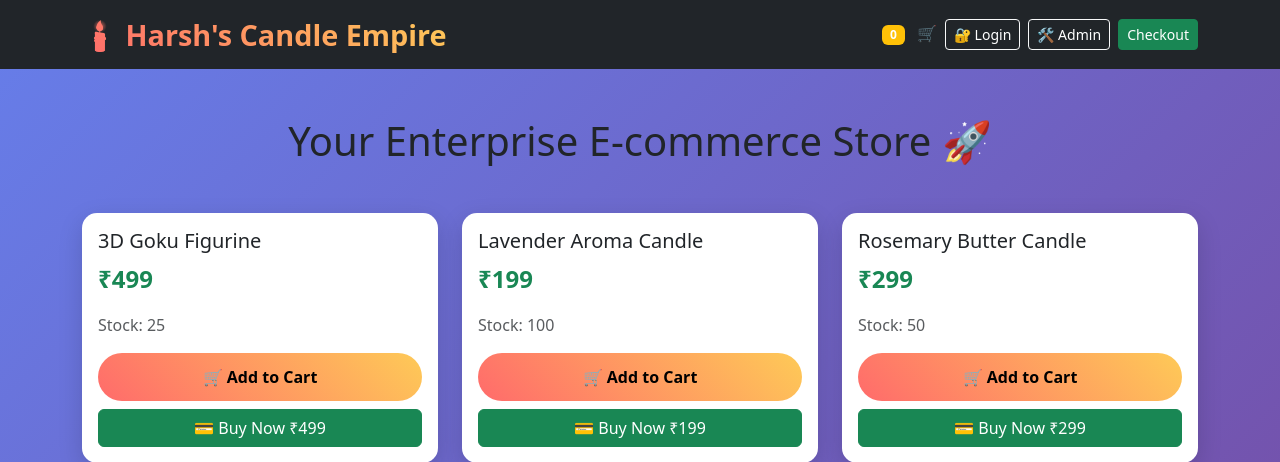
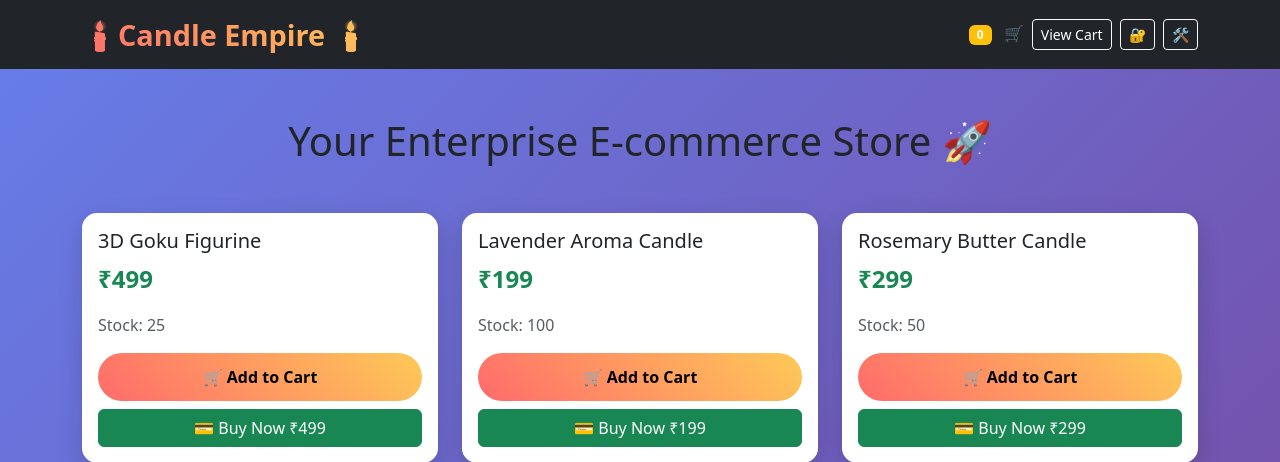
Before and after one commit to Harsh-D11/ecommerce-api, a Flask app: page / in a window 1280 px wide. Shown: the top 462 px of the page. Run offline with Flask 3, Linux system fonts and the light colour scheme; some libraries are stand-ins or nearby versions.

Commit message:
index.html

```diff
--- a/templates/index.html
+++ b/templates/index.html
@@ -10,12 +10,12 @@
 <body>
     <nav class="navbar navbar-expand-lg navbar-dark bg-dark">
         <div class="container">
-            <a class="navbar-brand" href="/">🕯️ Harsh's Candle Empire</a>
+            <a class="navbar-brand" href="/">🕯️Candle Empire 🕯️</a>
             <span class="navbar-text ms-auto">
                 <span class="badge bg-warning me-2" id="cart-count">0</span> 🛒
-                <a href="/login" class="btn btn-outline-light btn-sm ms-1">🔐 Login</a>
-                <a href="/admin" class="btn btn-outline-light btn-sm ms-1">🛠️ Admin</a>
-                <button class="btn btn-success btn-sm ms-1" onclick="checkout()">Checkout</button>
+                <a href="/cart" class="btn btn-outline-light btn-sm ms-1">View Cart</a>
+                <a href="/login" class="btn btn-outline-light btn-sm ms-1">🔐 </a>
+                <a href="/admin" class="btn btn-outline-light btn-sm ms-1">🛠️ </a>
             </span>
         </div>
     </nav>
```
